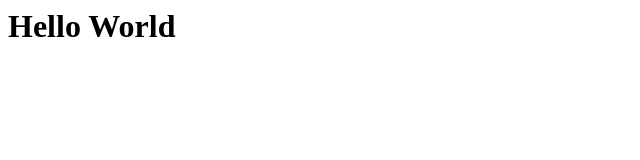
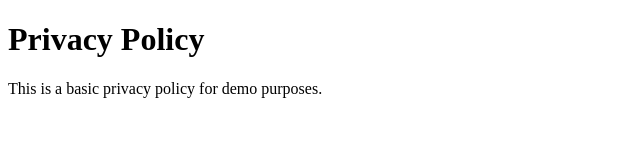
Before and after one commit to AnnnsCoder/privacy-policy, a plain HTML site: page index.html in a window 1280 px wide. Shown: the whole page, without its empty margins (0-640 px from the left). Drawn offline with Linux system fonts and the light colour scheme.

Commit message:
Update index.html

```diff
--- a/index.html
+++ b/index.html
@@ -1 +1,8 @@
-<h1>Hello World</h1>
+<!DOCTYPE html>
+<html>
+<head><title>Privacy Policy</title></head>
+<body>
+  <h1>Privacy Policy</h1>
+  <p>This is a basic privacy policy for demo purposes.</p>
+</body>
+</html>
```
